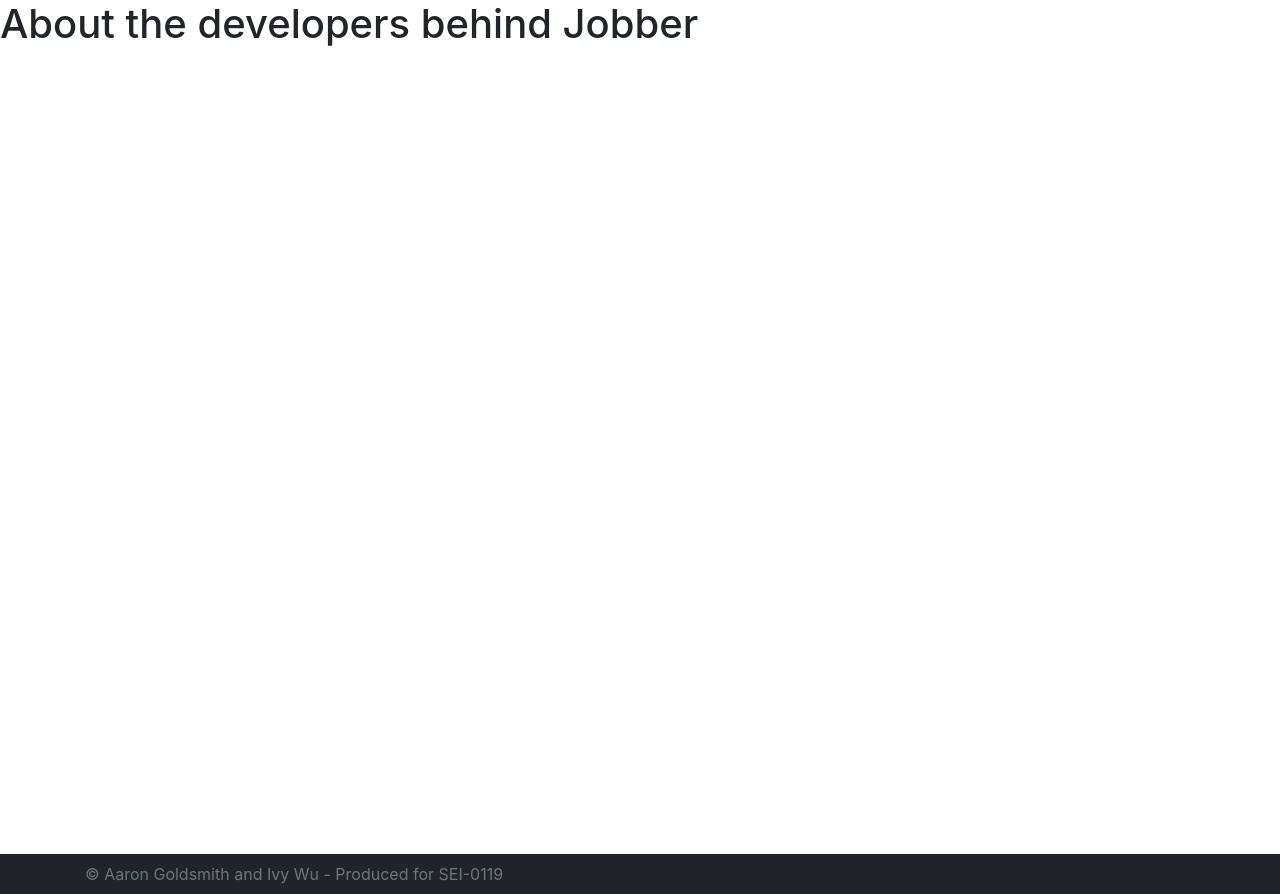
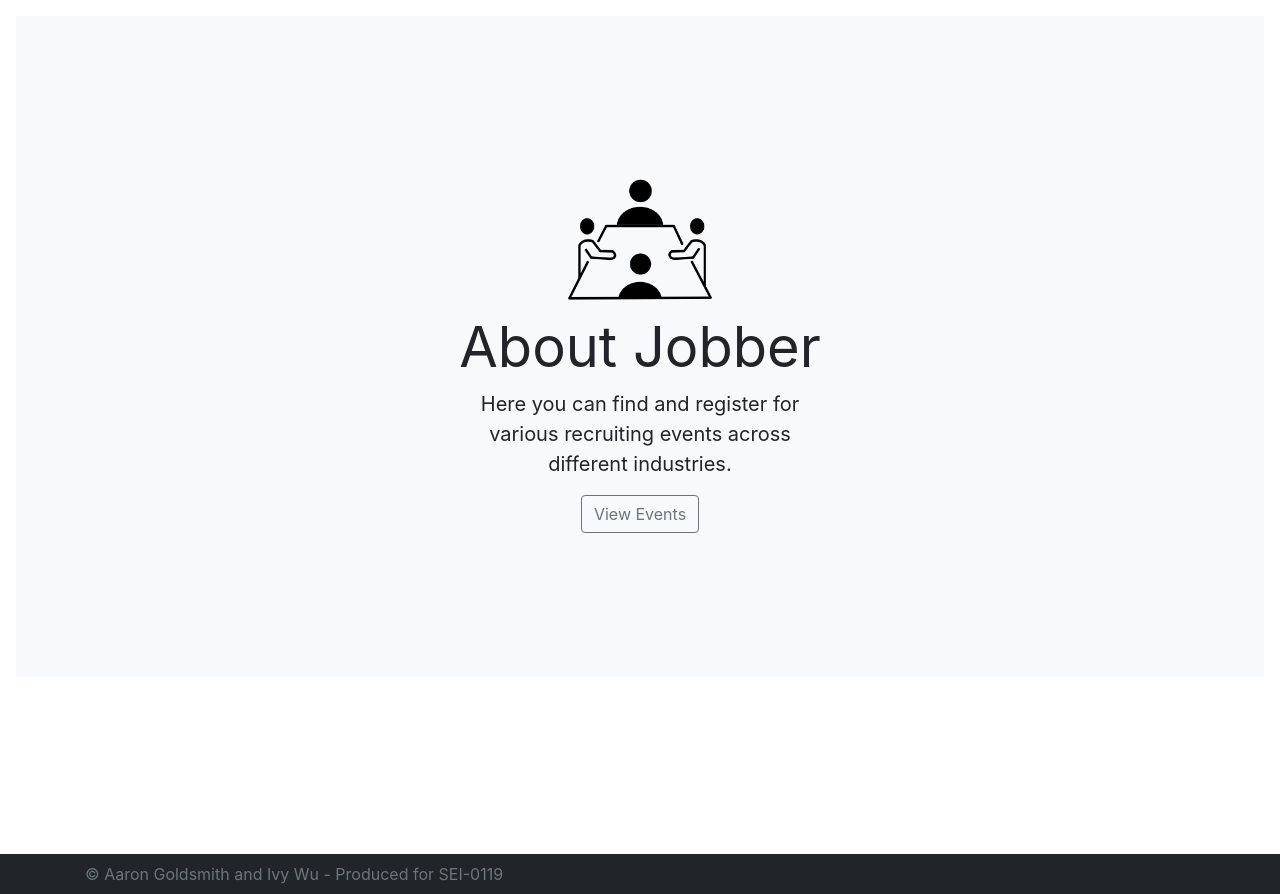
Before and after one commit to AaronGoldsmith1/jobber, a Django app: page /about/ in a window 1280 px wide. Shown: the part 56-950 px from the top of the page. Run offline with Django 3.2, Linux system fonts and the light colour scheme; some libraries are stand-ins or nearby versions.

Commit message:
add about page style

```diff
--- a/main_app/static/css/style.css
+++ b/main_app/static/css/style.css
@@ -24,6 +24,10 @@
 
 .home-panels {
   margin-bottom: -175px !important
+}
+
+.jobber-img {
+  width: 40%;
 }
 
 .footer {
--- a/main_app/templates/about.html
+++ b/main_app/templates/about.html
@@ -1,6 +1,17 @@
 {% extends 'base.html' %}
 {% block content %}
+{% load static %}
 
-<h1>About the developers behind Jobber</h1>
 
+
+<div class="position-relative overflow-hidden p-3 p-md-5 m-md-3 text-center bg-light">
+      <div class="col-md-5 p-lg-5 mx-auto my-5">
+       <img class="jobber-img" src="{% static 'icons/jobber.png' %}">
+        <h1 class="display-4 font-weight-normal">About Jobber</h1>
+        <p class="lead font-weight-normal">Here you can find and register for various recruiting events across different industries.</p>
+        <a class="btn btn-outline-secondary" href="/">View Events</a>
+      </div>
+      <div class="product-device box-shadow d-none d-md-block"></div>
+      <div class="product-device product-device-2 box-shadow d-none d-md-block"></div>
+    </div>
 {% endblock content %}
```
